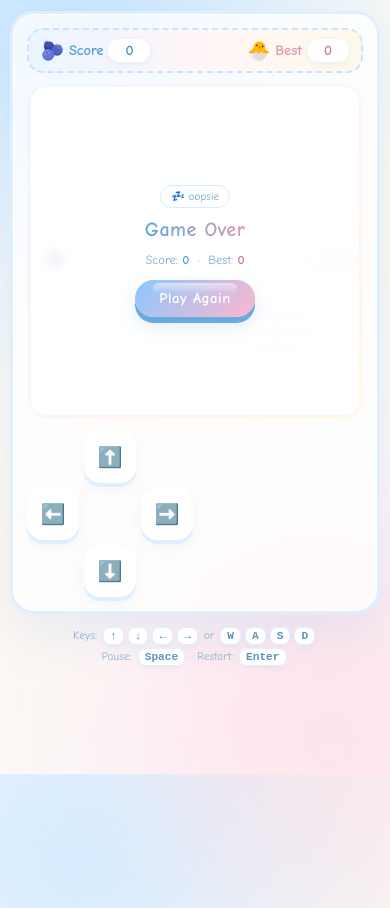
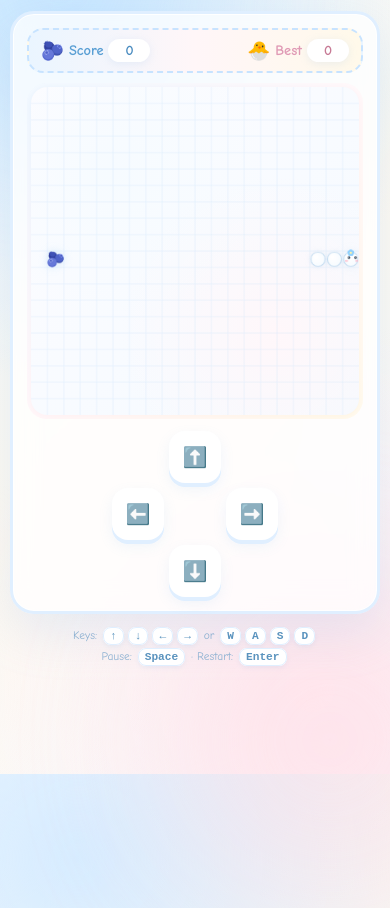
Before and after one commit to KateLocker/npochamu-snake, a plain HTML site: page index.html in a window 390 px wide. Both pictures are taken after a click on the button "Start Game". Shown: the part 70-978 px from the top of the page. Drawn offline with Linux system fonts and the light colour scheme.

Commit message:
fix: slow down game speed (210ms → 290ms) + center D-pad buttons

```diff
--- a/index.html
+++ b/index.html
@@ -270,7 +270,8 @@
     grid-template-columns: repeat(3, 58px);
     grid-template-rows: repeat(3, 58px);
     gap: 6px;
-    margin-top: 16px;
+    margin: 16px auto 0;
+    width: fit-content;
   }
 
   .control-btn {
@@ -425,7 +426,8 @@
       grid-template-columns: repeat(3, 52px);
       grid-template-rows: repeat(3, 52px);
       gap: 5px;
-      margin-top: 12px;
+      margin: 12px auto 0;
+      width: fit-content;
     }
 
     .dpad .control-btn {
@@ -451,6 +453,8 @@
     .dpad {
       grid-template-columns: repeat(3, 46px);
       grid-template-rows: repeat(3, 46px);
+      margin: 12px auto 0;
+      width: fit-content;
     }
 
     .dpad .control-btn {
@@ -823,7 +827,7 @@
     startOverlay.classList.add('hidden');
     gameOverOverlay.classList.add('hidden');
     if (gameLoop) clearInterval(gameLoop);
-    gameLoop = setInterval(tick, 210);
+    gameLoop = setInterval(tick, 290);
   }
 
   function gameOver() {
```
